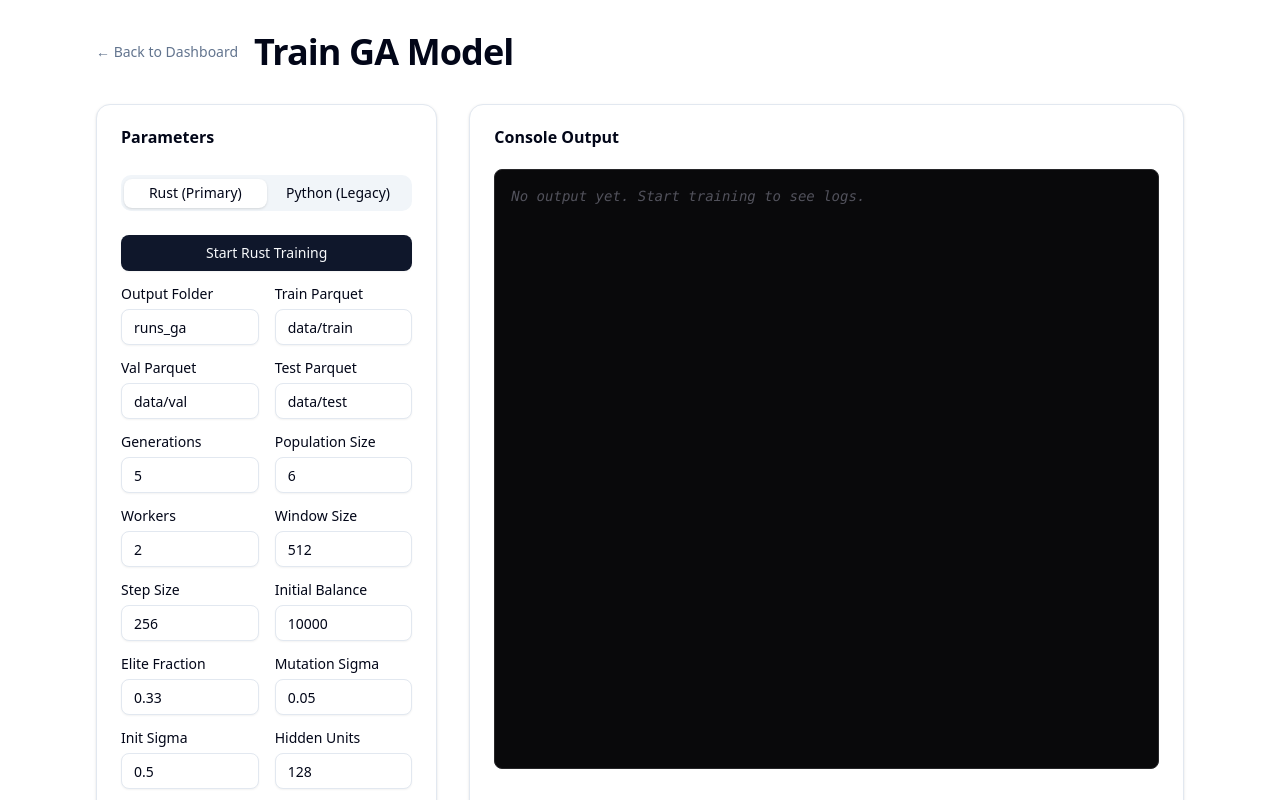
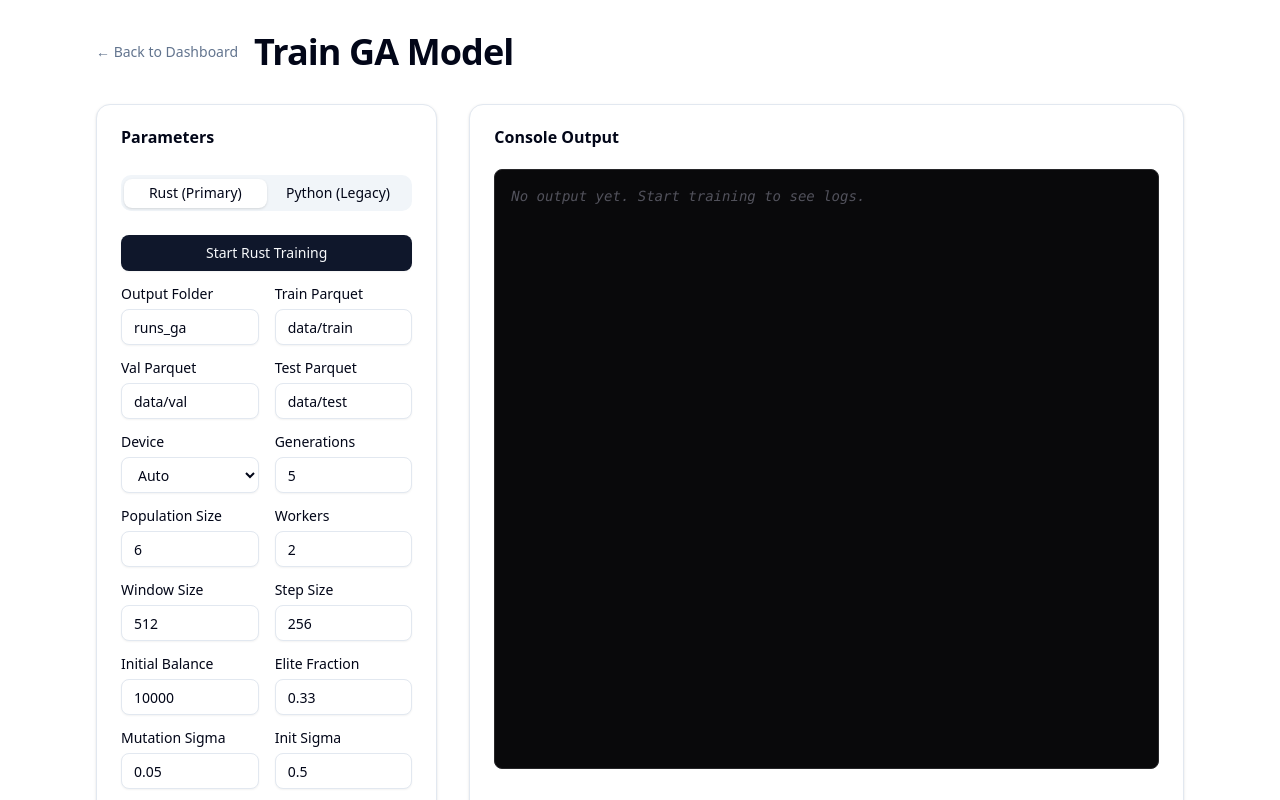
Before and after one commit to nickverneck/Midas, a SvelteKit app in the folder frontend/: page /train in a window 1280 px wide. Shown: the top 800 px of the page. Built offline with nearby package versions, Linux system fonts and the light colour scheme.

Commit message:
feat: Add device selection (CPU, MPS, CUDA) to training parameters for both Rust and Python.

```diff
--- a/frontend/src/routes/train/+page.svelte
+++ b/frontend/src/routes/train/+page.svelte
@@ -19,6 +19,7 @@
 		"train-parquet": "data/train",
 		"val-parquet": "data/val",
 		"test-parquet": "data/test",
+		device: "",
 		generations: 5,
 		"pop-size": 6,
 		workers: 2,
@@ -44,6 +45,7 @@
 		"train-parquet": "data/train",
 		"val-parquet": "data/val",
 		"test-parquet": "data/test",
+		device: "",
 		generations: 5,
 		"pop-size": 6,
 		workers: 2,
@@ -151,6 +153,19 @@
 									<Input id="rust-test-parquet" type="text" bind:value={rustParams["test-parquet"]} placeholder="data/test" />
 								</div>
 								<div class="grid gap-2">
+									<Label for="rust-device">Device</Label>
+									<select
+										id="rust-device"
+										bind:value={rustParams.device}
+										class="border-input bg-background ring-offset-background placeholder:text-muted-foreground flex h-9 w-full min-w-0 rounded-md border px-3 py-1 text-sm shadow-xs transition-[color,box-shadow] outline-none focus-visible:border-ring focus-visible:ring-ring/50 focus-visible:ring-[3px]"
+									>
+										<option value="">Auto</option>
+										<option value="cpu">CPU</option>
+										<option value="mps">MPS</option>
+										<option value="cuda">CUDA</option>
+									</select>
+								</div>
+								<div class="grid gap-2">
 									<Label for="rust-generations">Generations</Label>
 									<Input id="rust-generations" type="number" min="1" bind:value={rustParams.generations} />
 								</div>
@@ -249,6 +264,19 @@
 									<Input id="py-test-parquet" type="text" bind:value={pythonParams["test-parquet"]} placeholder="data/test" />
 								</div>
 								<div class="grid gap-2">
+									<Label for="py-device">Device</Label>
+									<select
+										id="py-device"
+										bind:value={pythonParams.device}
+										class="border-input bg-background ring-offset-background placeholder:text-muted-foreground flex h-9 w-full min-w-0 rounded-md border px-3 py-1 text-sm shadow-xs transition-[color,box-shadow] outline-none focus-visible:border-ring focus-visible:ring-ring/50 focus-visible:ring-[3px]"
+									>
+										<option value="">Auto</option>
+										<option value="cpu">CPU</option>
+										<option value="mps">MPS</option>
+										<option value="cuda">CUDA</option>
+									</select>
+								</div>
+								<div class="grid gap-2">
 									<Label for="py-generations">Generations</Label>
 									<Input id="py-generations" type="number" min="1" bind:value={pythonParams.generations} />
 								</div>
```
